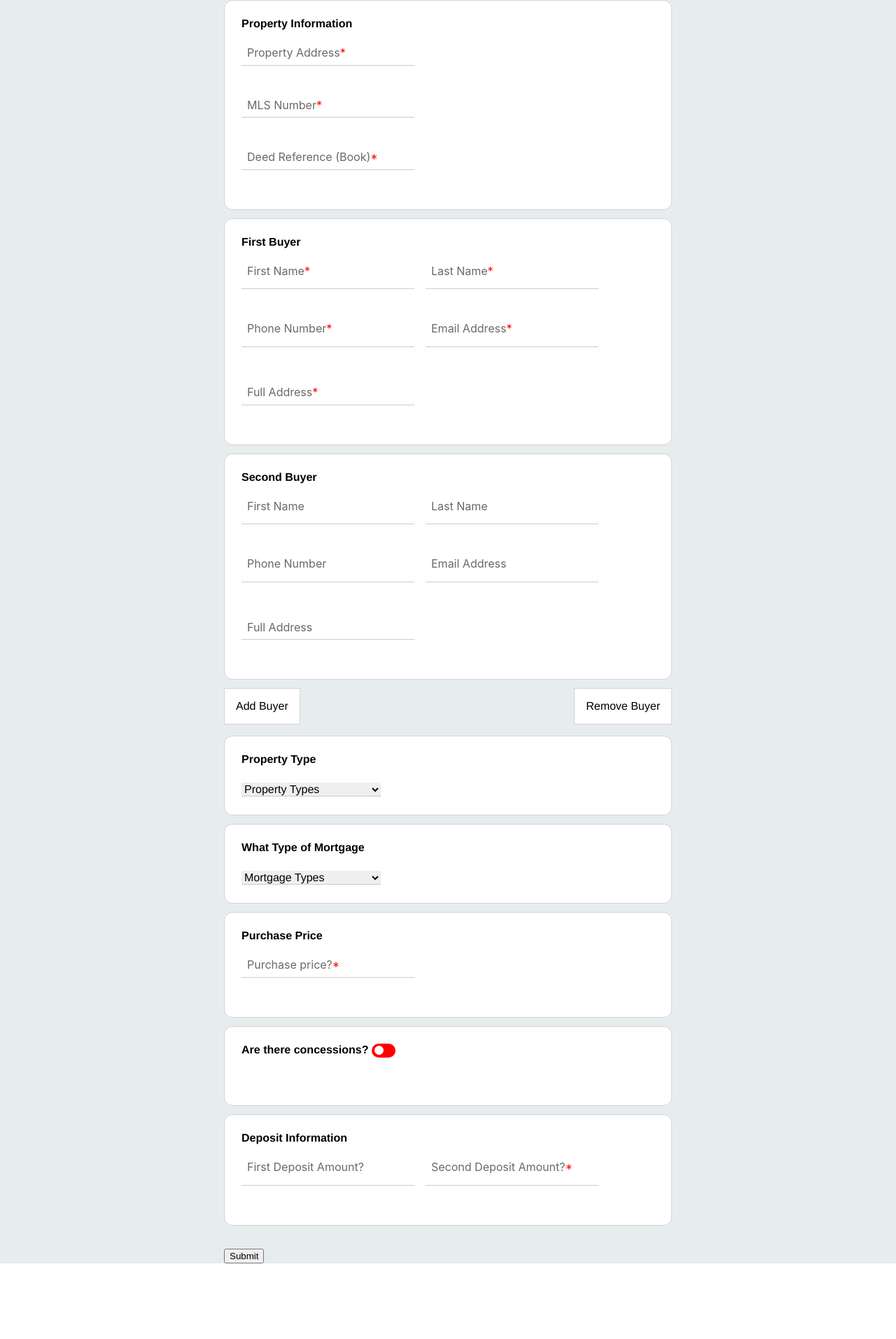
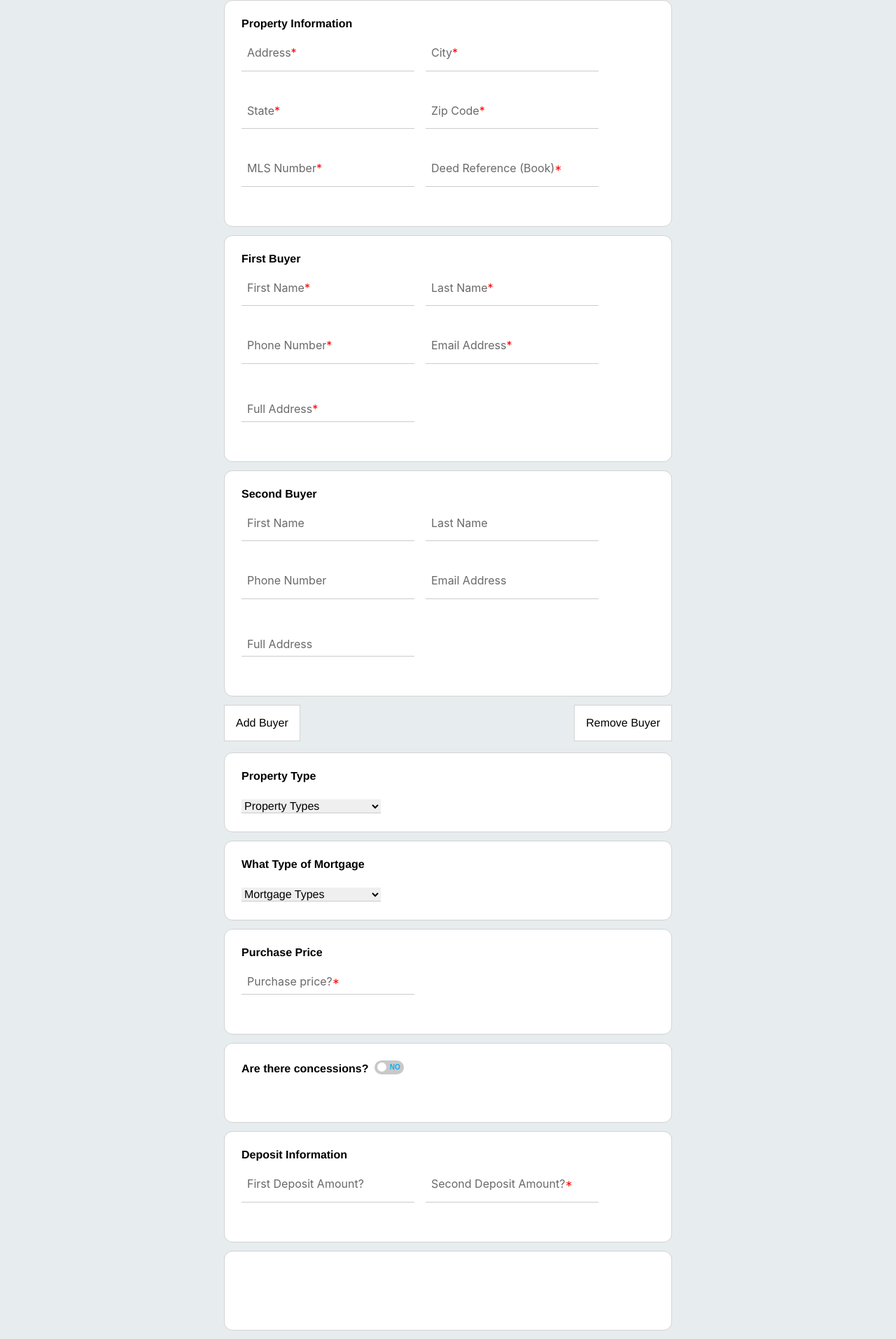
Before and after one commit to davidrudder23/Wendy-RealEstate, a React (Create React App) app in the folder frontend/: page / in a window 1280 px wide. Shown: the part 134-2047 px from the top of the page at 70% size. Before the commit the page ends 1939 px from the top, so only its background shows below. Built offline with nearby package versions, Linux system fonts and the light colour scheme.

Commit message:
Fixed Html elements to use correct custom html element

```diff
--- a/frontend/src/components/AgentForm.js
+++ b/frontend/src/components/AgentForm.js
@@ -6,6 +6,7 @@ import FormHeader from "./Form/FormHeader";
 import DropDownList from "./Form/DropDownList"
 import MultipleBuyers from './Form/MultipleBuyers';
 import Slider from "./Form/Slider";
+import PropertyInfo from "./Form/PropertyInfo";
 
 const mortgageTypes = ["Conventional", "FHA", "VA", "Cash"];
 const propertyTypes = ["Single Family","Multi Family", "Condo"];
@@ -19,44 +20,12 @@ const AgentForm = () => {
 
     console.log("Watch: " + watch("typeOfMortgage")); // watch input value by passing the name of it
 
-    const propertyInformation =
-    errors.propertyAddress &&
-    errors.mlsNumber &&
-    errors.deedReference;
-
-
     return (
         // "handleSubmit" will validate your inputs before invoking "onSubmit"
         <S.Container>
             <form onSubmit={handleSubmit(onSubmit)}>
                 <FormHeader />
-                <S.FieldWrapper error={propertyInformation}>
-                    <S.FieldTitle>Property Information</S.FieldTitle>
-                    <div>
-                        <InputField
-                        name="propertyAddress"
-                        label="Property Address"
-                        errors={errors.propertyAddress}
-                        register={register}
-                        required={true}/>
-                    </div>
-                    <div>
-                        <InputField
-                        name="mlsNumber"
-                        label="MLS Number"
-                        errors={errors.mlsNumber}
-                        register={register}
-                        required={true}/>
-                    </div>
-                    <div>
-                        <InputField
-                        name="deedReference"
-                        label="Deed Reference (Book)"
-                        errors={errors.deedReference}
-                        register={register}
-                        required={true}/>
-                    </div>
-                </S.FieldWrapper>
+                <PropertyInfo errors={errors} register={register}/>
                 <MultipleBuyers errors={errors} register={register} />
                 <S.FieldWrapper>
                     <S.FieldTitle>Property Type</S.FieldTitle>
@@ -143,6 +112,39 @@ const AgentForm = () => {
                         />
                     </div>
                 </S.FieldWrapper>
+                <S.FieldWrapper>
+                        {/* TODO: Need date field for year built */}
+                </S.FieldWrapper>
+                <S.FieldWrapper>
+                    <S.FieldTitle>Is there a Title V or Town Sewer</S.FieldTitle>
+                    {/* TODO: Radio Button Field */}
+                </S.FieldWrapper>
+                <S.FieldWrapper>
+                    <S.FieldTitle>Public or Town Water</S.FieldTitle>
+                    {/* TODO: Radio Button Field */}
+                </S.FieldWrapper>
+                <S.FieldWrapper>
+                    <S.FieldTitle>Inspection Deadline</S.FieldTitle>
+                    {/* TODO: Date Field */}
+                </S.FieldWrapper>
+                <S.FieldWrapper>
+                        <S.FieldTitle>Mortgage Commitment Deadline</S.FieldTitle>
+                </S.FieldWrapper>
+                <S.FieldWrapper>
+                    <S.FieldTitle>Closing Date</S.FieldTitle>
+                </S.FieldWrapper>
+                <S.FieldWrapper>
+                    <S.FieldTitle>Has The buyer Submitted an offer for another property? <Slider /></S.FieldTitle>
+                </S.FieldWrapper>
+
+{/*
+// <<Year Built>>
+// <<Is there a Title V or Town Sewer?>>
+// <<Public or Town Water>>
+// <<Inspection Deadline>>
+// <<Mortgage Commitment Deadline>>
+// <<Closing Date>>
+// <<Has buyer submitted an offer for another property?>> */}
 
 
                 <br />
@@ -155,15 +157,11 @@ const AgentForm = () => {
 export default AgentForm
 
 // List of fields needed:
-// <<1st Deposit Amount>>
-// <<2nd Deposit Amount>>
-// <<Year Built>>
-// <<Is there a Title V or Town Sewer?>>
-// <<Public or Town Water>>
-// <<Inspection Deadline>>
-// <<Mortgage Commitment Deadline>>
-// <<Closing Date>>
-// <<Has buyer submitted an offer for another property?>>
+
+
+
+
+
 // <<Buyers Agent First Name>>
 // <<Buyers Agent MLS Number>>
 // <<Buyers Agent License Number>>
--- /dev/null
+++ b/frontend/src/components/Form/PropertyInfo.js
@@ -0,0 +1,64 @@
+import React from 'react'
+import * as S from "./FormStyled"
+import InputField from "./InputField";
+
+const PropertyInfo = ({ register, errors }) => {
+
+    const propertyInformation =
+    errors.mlsNumber &&
+    errors.deedReference &&
+    errors.address &&
+    errors.city &&
+    errors.state &&
+    errors.zipCode;
+
+    return (
+        <S.FieldWrapper error={propertyInformation}>
+                    <S.FieldTitle>Property Information</S.FieldTitle>
+                    <div style={{ display: "flex", flexDirection: "row"}}>
+                        <InputField
+                        name="address"
+                        label="Address"
+                        errors={errors.address}
+                        register={register}
+                        required={true} />
+                        <InputField
+                        name="city"
+                        label="City"
+                        errors={errors.city}
+                        register={register}
+                        required={true} />
+                    </div>
+                    <div style={{ display: "flex", flexDirection: "row"}}>
+                        <InputField
+                        name="state"
+                        label="State"
+                        errors={errors.state}
+                        register={register}
+                        required={true} />
+                        <InputField
+                        name="zipCode"
+                        label="Zip Code"
+                        errors={errors.zipCode}
+                        register={register}
+                        required={true} />
+                    </div>
+                    <div style={{ display: "flex", flexDirection: "row"}} >
+                        <InputField
+                        name="mlsNumber"
+                        label="MLS Number"
+                        errors={errors.mlsNumber}
+                        register={register}
+                        required={true}/>
+                        <InputField
+                        name="deedReference"
+                        label="Deed Reference (Book)"
+                        errors={errors.deedReference}
+                        register={register}
+                        required={true}/>
+                    </div>
+                </S.FieldWrapper>
+    )
+}
+
+export default PropertyInfo
--- a/frontend/src/components/Form/SliderStyled.js
+++ b/frontend/src/components/Form/SliderStyled.js
@@ -3,8 +3,10 @@ import styled from "styled-components";
 export const Label = styled.label`
     position: relative;
     display: inline-block;
-    width: 2.125rem;
+    width: 2.625rem;
     height: 1.25rem;
+    margin-left: .25rem;
+    line-height: 1.5rem;
 `;
 
 export const Input = styled.input`
@@ -20,7 +22,7 @@ export const Span = styled.span`
     left: 0;
     right: 0;
     bottom: 0;
-    background-color: ${ props => props.checked ? "#03ac13" : "red"};
+    background-color: ${ props => props.checked ? "#16abf0" : "#c9c9c9"};
     -webkit-transition: .4s;
     transition: .4s;
     border-radius: 30px;
@@ -37,8 +39,21 @@ export const Span = styled.span`
         -webkit-transition: .4s;
         transition: .4s;
         border-radius: 50%;
-        -webkit-transform: ${props => props.checked ? "translateX(13px)" : null };
-        -ms-transform: ${props => props.checked ? "translateX(13px)" : null };
-        transform: ${props => props.checked ? "translateX(13px)" : null };
+        -webkit-transform: ${props => props.checked ? "translateX(21px)" : null };
+        -ms-transform: ${props => props.checked ? "translateX(21px)" : null };
+        transform: ${props => props.checked ? "translateX(21px)" : null };
+    }
+
+    ::after {
+        /* content: "" + ; */
+        content: '${props => props.checked ? "YES" : "NO"}';
+        color: ${ props => props.checked ? "#ccc" : "#16abf0"};
+        display: block;
+        position: absolute;
+        transform: translate(-50%, -50%);
+        top: 50%;
+        left: ${props => props.checked ? "30%" : "70%"};
+        font-size: 10px;
+        font-family: Arial, Helvetica, sans-serif;
     }
 `;
```
